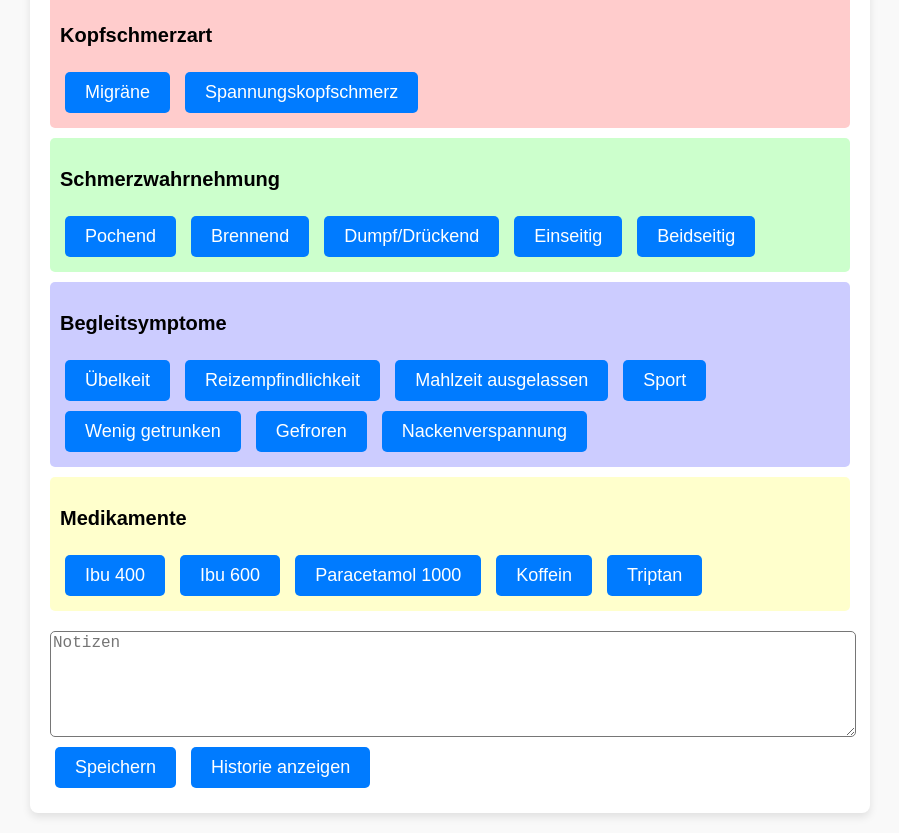
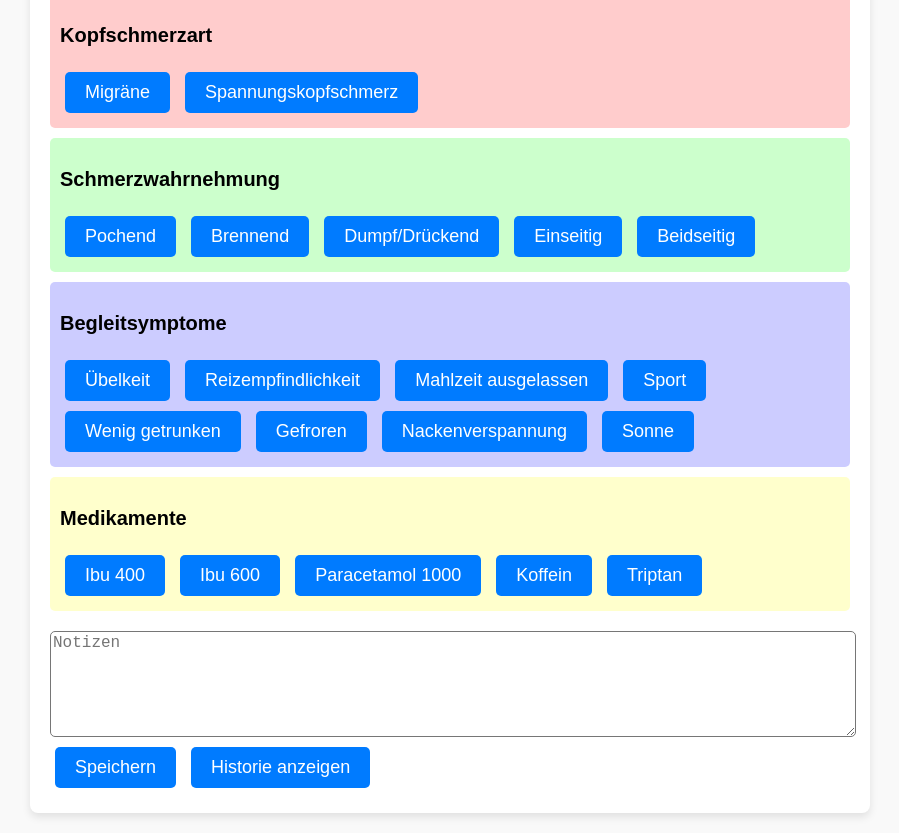
Before and after one commit to tobiwan24/kopfschmerz-tracker, a plain HTML site: page index.html in a window 1280 px wide. Shown: the part 106-939 px from the top of the page, without its empty margins (190-1089 px from the left). Drawn offline with Linux system fonts and the light colour scheme.

Commit message:
index.html aktualisieren
Hinzufügen von Begleitsymptom Sonne

```diff
--- a/index.html
+++ b/index.html
@@ -105,6 +105,7 @@
       <button onclick="toggleSelection(this)">Wenig getrunken</button>
       <button onclick="toggleSelection(this)">Gefroren</button>
       <button onclick="toggleSelection(this)">Nackenverspannung</button>
+      <button onclick="toggleSelection(this)">Sonne</button>
     </div>
 
     <div class="category medikamente">
```
